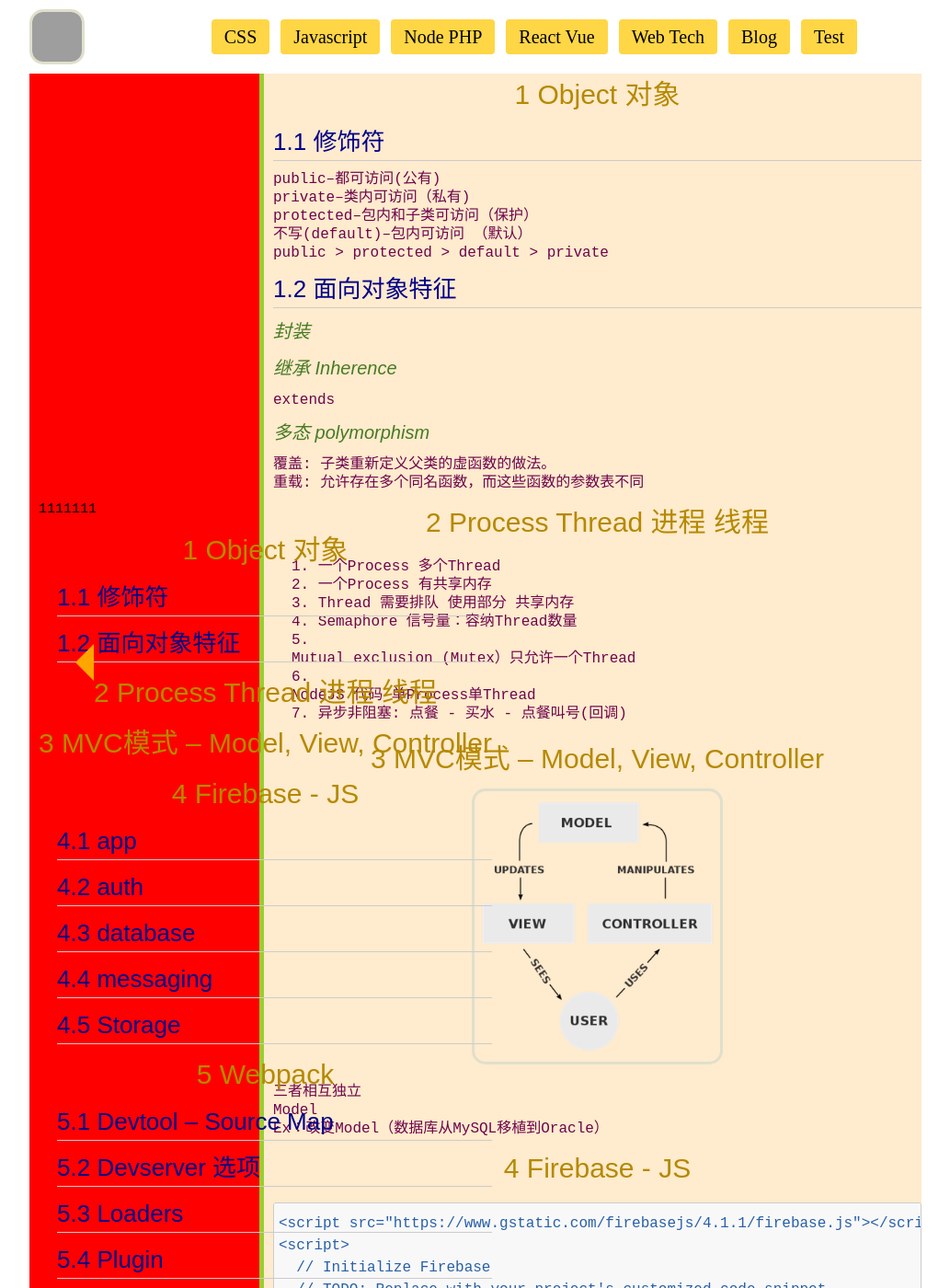
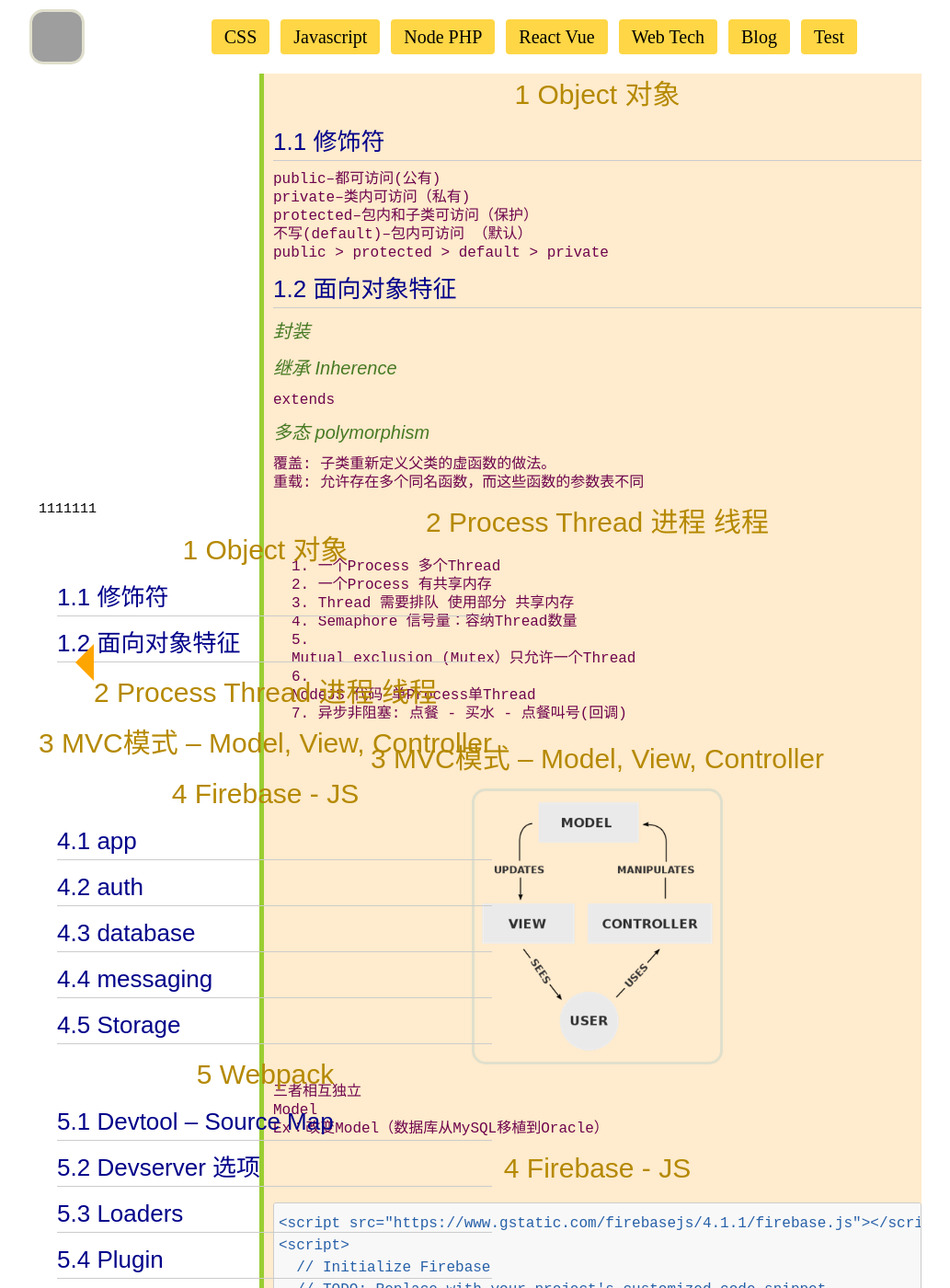
Before and after one commit to rfd3344a/rfd3344.github.io, a Jekyll site: the page built from notes/Web_Tech.md, in a window 1280 px wide and 1400 px high. Shown: the whole window at 92% size, without its empty margins (158-1191 px from the left). Built offline with Jekyll 4.4.1, drawn with Linux system fonts in a browser that asks for light colours; nearby versions of some CDN libraries; some web fonts are replaced; our own code applies the rules of GitHub Pages for plain Markdown files; grey boxes are pictures that could not be loaded.

Commit message:
Update notes.css

```diff
--- a/css/notes.css
+++ b/css/notes.css
@@ -1,8 +1,6 @@
 
 /*******  Navigation Bar *********/
-.notes {
-	background:red;
-}
+
 .notes nav{
 	position: absolute;
 	display: block;
```
